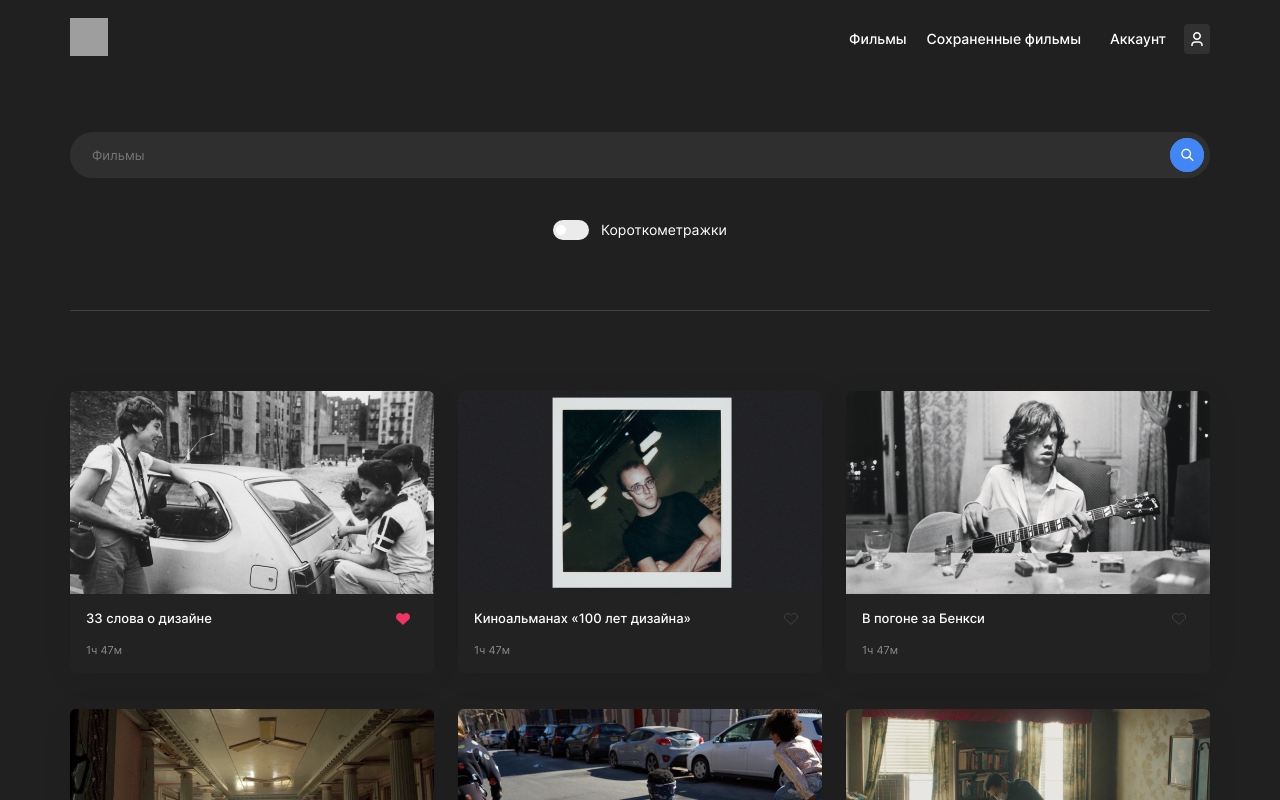
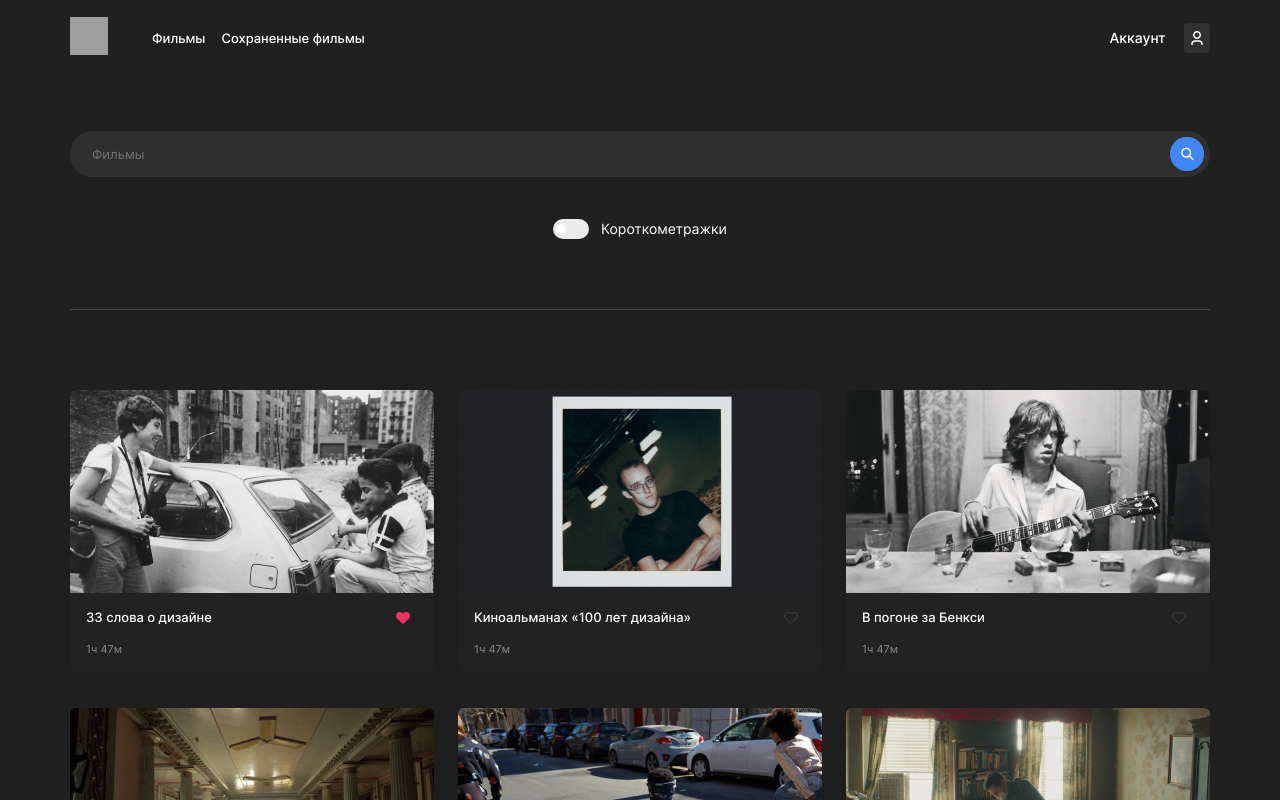
Before and after one commit to DonVladon96/movies-explorer-frontend, a React (Create React App) app: page /Movies in a window 1280 px wide. Shown: the top 800 px of the page. Built offline with nearby package versions, Linux system fonts and the light colour scheme; grey boxes are pictures that could not be loaded; the HTML template or start-up script is replaced by a standard one.

Commit message:
работа над ошибками

```diff
--- a/src/components/App/App.jsx
+++ b/src/components/App/App.jsx
@@ -1,7 +1,8 @@
 import './App.css';
-import React from 'react';
+import React, {useState} from 'react';
 import Main from "../Main/Main";
 import {Route, Routes} from "react-router-dom";
+import {CurrentUserContext} from "../../context/CurrentUserContext";
 import Login from "../Login/Login";
 import Register from "../Register/Register";
 import Profile from "../Profile/Profile";
@@ -12,8 +13,15 @@ import Page404 from "../Page404/Page404";
 
 function App() {
 
+  const [ currentUser ] = useState({
+    name: 'Vlad',
+    email: 'test123@mail.ru',
+    loggeIn: false,
+  });
+
   return (
     <div className='app'>
+      <CurrentUserContext.Provider value={currentUser}>
         <Routes>
           <Route exact path="/" element={<Main/>}/>
 
@@ -50,6 +58,8 @@ function App() {
           <Route exact path="*" element={<Page404/>}/>
         </Routes>
 
+      </CurrentUserContext.Provider>
+
     </div>
   );
 }
--- a/src/components/HeaderLogedin/HeaderLogedin.css
+++ b/src/components/HeaderLogedin/HeaderLogedin.css
@@ -1,10 +1,10 @@
 .header__logedin {
     margin-left: 70px;
     margin-right: 70px;
-    padding-top: 18px;
-    display: flex;
+    padding-top: 17px;
     align-items: center;
-    justify-content: space-between;
+    display: grid;
+    grid-template-columns: 38px 1fr;
 }
 
 .header__logedin-container {
@@ -188,12 +188,44 @@
     background-color: transparent;
 }
 
+.header__entrance {
+    display: flex;
+    align-items: center;
+    gap: 14px;
+}
+
+.header__link {
+    color: #FFFF;
+    font-size: 10px;
+    font-weight: 500;
+    text-decoration: none;
+    transition: color .2s ease-out;
+}
+
+.header__link:hover {
+    color: #8B8B8B;
+}
+
+.header__button {
+    padding: 5px 12px;
+    color: #000;
+    background-color: #3DDC84;
+    border: none;
+    border-radius: 3px;
+    font-size: 10px;
+    font-weight: 500;
+    line-height: 16px;
+    text-decoration: none;
+    transition: color .2s ease-out;
+}
+
+.header__button:hover {
+    color: #fff;
+}
+
 
 
 @media screen and (max-width: 768px) {
-    .header__movies-container {
-        display: none;
-    }
 
     .header__logedin-logo {
         width: 22px;
@@ -227,6 +259,13 @@
     }
 }
 
+@media screen and (max-width: 991px){
+    .header__logedin {
+        display: flex;
+        justify-content: space-between;
+    }
+}
+
 @media screen and (max-width: 530px) {
     .header__logedin {
         margin-left: 14px;
--- a/src/components/Main/Main.jsx
+++ b/src/components/Main/Main.jsx
@@ -12,7 +12,7 @@ function Main() {
 
   return (
     <div className="content-container">
-      <Header/>
+      <Header  theme={{ default: false }}/>
       <main>
         <Promo/>
         <AboutProject/>
--- a/src/components/Movies/Movies.jsx
+++ b/src/components/Movies/Movies.jsx
@@ -11,6 +11,7 @@ function Movies() {
   return (
     <>
       <HeaderLogedin/>
+
       <main className="main__container">
         <SearchForm/>
         <MoviesCardList/>
--- a/src/components/Navigation/Navigation.css
+++ b/src/components/Navigation/Navigation.css
@@ -7,11 +7,11 @@
   display: grid;
   grid-template-rows: auto auto 1fr;
   align-items: center;
-  gap: 29px;
   width: 100%;
   height: 100vh;
   background-color: #202020;;
   z-index: 2;
+  margin-left: 44px;
 }
 
 .navigation_active {
@@ -26,18 +26,18 @@
   display: flex;
   flex-direction: column;
   align-items: center;
-  gap: 24px;
+  gap: 16px
 }
 
 .navigation__link {
-  color: #fff;
-  font-size: 18px;
-  line-height: 22px;
+  color: #FFF;
+  text-align: right;
+  font-family: Inter;
+  font-size: 13px;
+  font-style: normal;
   font-weight: 500;
-  text-align: center;
+  line-height: 18px;
   text-decoration: none;
-  opacity: 1;
-  transition: color .2s ease-out;
 }
 
 .navigation__link:hover {
@@ -83,12 +83,16 @@
   border-radius: 4px;
 }
 
+
+
 @media screen and (min-width: 768px) {
   .navigation {
     right: -520px;
     padding: 159px 0 92px 0;
     width: 520px;
   }
+
+
 
   .navigation_active {
     right: 0;
@@ -99,25 +103,20 @@
   }
 }
 
-/* брейкпоинт скрытия бокового меню */
 @media screen and (min-width: 992px) {
   .navigation {
     position: relative;
     padding: 0;
     right: 0;
-    display: flex;
     width: auto;
     height: auto;
+    display: grid;
+    grid-template-columns: 1fr 101px;
   }
 
   .navigation__list {
     flex-direction: row;
-    gap: 20px;
-  }
-
-  .navigation__link {
-    font-size: 14px;
-    line-height: 18px;
+    gap: 16px;
   }
 
   .navigation__link_home {
```
Also changed, not shown: src/components/HeaderLogedin/HeaderLogedin.jsx (+15 -9 lines). Lines whose indentation alone changed are shown as unchanged.
